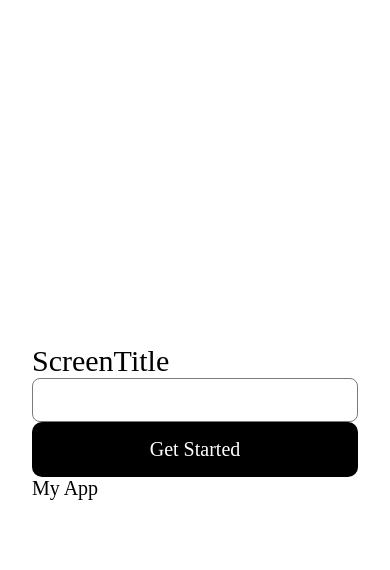
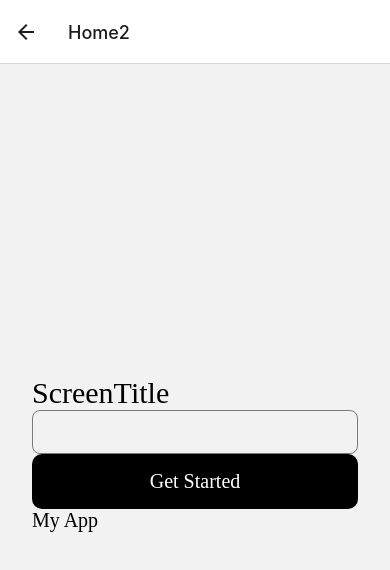
Before and after one commit to sahloulmouhib/countries-app-mobile, a React Native app: screen /Home2 in a window 390 px wide. Shown: the top 570 px of the page. Built offline with nearby package versions, Linux system fonts and the light colour scheme.

Commit message:
setup basic navigation

```diff
--- a/Layout.tsx
+++ b/Layout.tsx
@@ -1,40 +1,9 @@
-import React, { useState } from 'react';
-import { StyleSheet, SafeAreaView } from 'react-native';
+import React from 'react';
 
-import CustomButton from '_components/common/CustomButton/CustomButton';
-import CustomInputText from '_components/common/CustomInputText/CustomInputText';
-import CustomText from '_components/common/CustomText/CustomText';
-import CustomTitle, {
-  CustomTitleType,
-} from '_components/common/CustomTitle/CustomTitle';
-
-import { strings } from '_i18n';
+import NavigationContainer from '_navigation/NavigationContainer';
 
 const Layout = () => {
-  const [text, setText] = useState('');
-  return (
-    <SafeAreaView style={styles.container}>
-      <CustomTitle title={'ScreenTitle'} type={CustomTitleType.H1} />
-
-      <CustomInputText text={text} onChangeText={setText} />
-
-      <CustomButton
-        title="Get Started"
-        onPress={() => {
-          console.log('pressed');
-        }}
-      />
-      <CustomText text={strings('global.title')} />
-    </SafeAreaView>
-  );
+  return <NavigationContainer />;
 };
 
 export default Layout;
-
-const styles = StyleSheet.create({
-  container: {
-    margin: 32,
-    flex: 1,
-    justifyContent: 'center',
-  },
-});
--- a/package.json
+++ b/package.json
@@ -15,10 +15,14 @@
     "link-asset": "npx react-native-asset"
   },
   "dependencies": {
+    "@react-navigation/native": "^6.1.2",
+    "@react-navigation/native-stack": "^6.9.8",
     "i18next": "^22.4.9",
     "react": "18.2.0",
     "react-i18next": "^12.1.4",
-    "react-native": "0.71.1"
+    "react-native": "0.71.1",
+    "react-native-safe-area-context": "^4.5.0",
+    "react-native-screens": "^3.19.0"
   },
   "devDependencies": {
     "@babel/core": "^7.20.0",
--- a/src/navigation/NavigationContainer.tsx
+++ b/src/navigation/NavigationContainer.tsx
@@ -1,14 +1,23 @@
 import React from 'react';
-import { View, Text } from 'react-native';
 
-type Props = {};
+import { NavigationContainer } from '@react-navigation/native';
+import { createNativeStackNavigator } from '@react-navigation/native-stack';
 
-const NavigationContainer = (props: Props) => {
+import TempScreen from '_screens/TempScreen/TempScreen';
+
+import { navigationRef } from '_navigation/RootNavigation';
+
+const Stack = createNativeStackNavigator();
+
+function Navigation() {
   return (
-    <View>
-      <Text>NavigationContainer</Text>
-    </View>
+    <NavigationContainer ref={navigationRef}>
+      <Stack.Navigator>
+        <Stack.Screen name="Home" component={TempScreen} />
+        <Stack.Screen name="Home2" component={TempScreen} />
+      </Stack.Navigator>
+    </NavigationContainer>
   );
-};
+}
 
-export default NavigationContainer;
+export default Navigation;
--- /dev/null
+++ b/src/navigation/RootNavigation.ts
@@ -0,0 +1,49 @@
+import * as React from 'react';
+
+import { NavigationContainerRef, StackActions } from '@react-navigation/native';
+
+export const navigationRef = React.createRef<NavigationContainerRef<any>>();
+
+export function navigate(name: string, params: any) {
+  navigationRef.current?.navigate(name, params);
+}
+
+export function push(name: string, params?: object | undefined) {
+  navigationRef.current?.dispatch(StackActions.push(name, params));
+}
+
+export function replace(name: string, params?: object | undefined) {
+  navigationRef.current?.dispatch(StackActions.replace(name, params));
+}
+
+export function pop() {
+  navigationRef.current?.dispatch(StackActions.pop());
+}
+
+export function popToTop() {
+  navigationRef.current?.dispatch(StackActions.popToTop());
+}
+
+export function resetStack(index: number, routes: any) {
+  navigationRef.current?.reset({
+    index: index,
+    routes: routes,
+  });
+}
+export function getCurrentRoute() {
+  return navigationRef.current?.getCurrentRoute();
+}
+export function resetStackNavigation(screenName: string) {
+  try {
+    const bottomTab = navigationRef?.current
+      ?.getState()
+      .routes?.find(({ name }) => name === screenName);
+    const { key: target, routes } = bottomTab?.state ?? {};
+    if (!routes || !target || routes?.length <= 1) return;
+    //routes.length = 1; // popToTop()
+    navigationRef?.current?.dispatch({
+      ...StackActions.popToTop(),
+      target,
+    });
+  } catch (error) {}
+}
--- a/src/screens/TempScreen/TempScreen.tsx
+++ b/src/screens/TempScreen/TempScreen.tsx
@@ -1,14 +1,43 @@
-import React from 'react';
-import { View, Text } from 'react-native';
+import React, { useState } from 'react';
+import { SafeAreaView, StyleSheet } from 'react-native';
 
-type Props = {};
+import { NativeStackScreenProps } from '@react-navigation/native-stack';
 
-const TempScreen = (props: Props) => {
+import CustomButton from '_components/common/CustomButton/CustomButton';
+import CustomInputText from '_components/common/CustomInputText/CustomInputText';
+import CustomText from '_components/common/CustomText/CustomText';
+import CustomTitle, {
+  CustomTitleType,
+} from '_components/common/CustomTitle/CustomTitle';
+
+import { strings } from '_i18n';
+
+type Props = NativeStackScreenProps<any, any>;
+
+const TempScreen = ({ navigation }: Props) => {
+  const [text, setText] = useState('');
+
   return (
-    <View>
-      <Text>TempScreen</Text>
-    </View>
+    <SafeAreaView style={styles.container}>
+      <CustomTitle title={'ScreenTitle'} type={CustomTitleType.H1} />
+
+      <CustomInputText text={text} onChangeText={setText} />
+
+      <CustomButton
+        title="Get Started"
+        onPress={() => {
+          navigation.navigate('Home2');
+        }}
+      />
+      <CustomText text={strings('global.title')} />
+    </SafeAreaView>
   );
 };
-
+const styles = StyleSheet.create({
+  container: {
+    margin: 32,
+    flex: 1,
+    justifyContent: 'center',
+  },
+});
 export default TempScreen;
```
Also changed, not shown: 5 other files (tests, documents, lock files or other folders).
